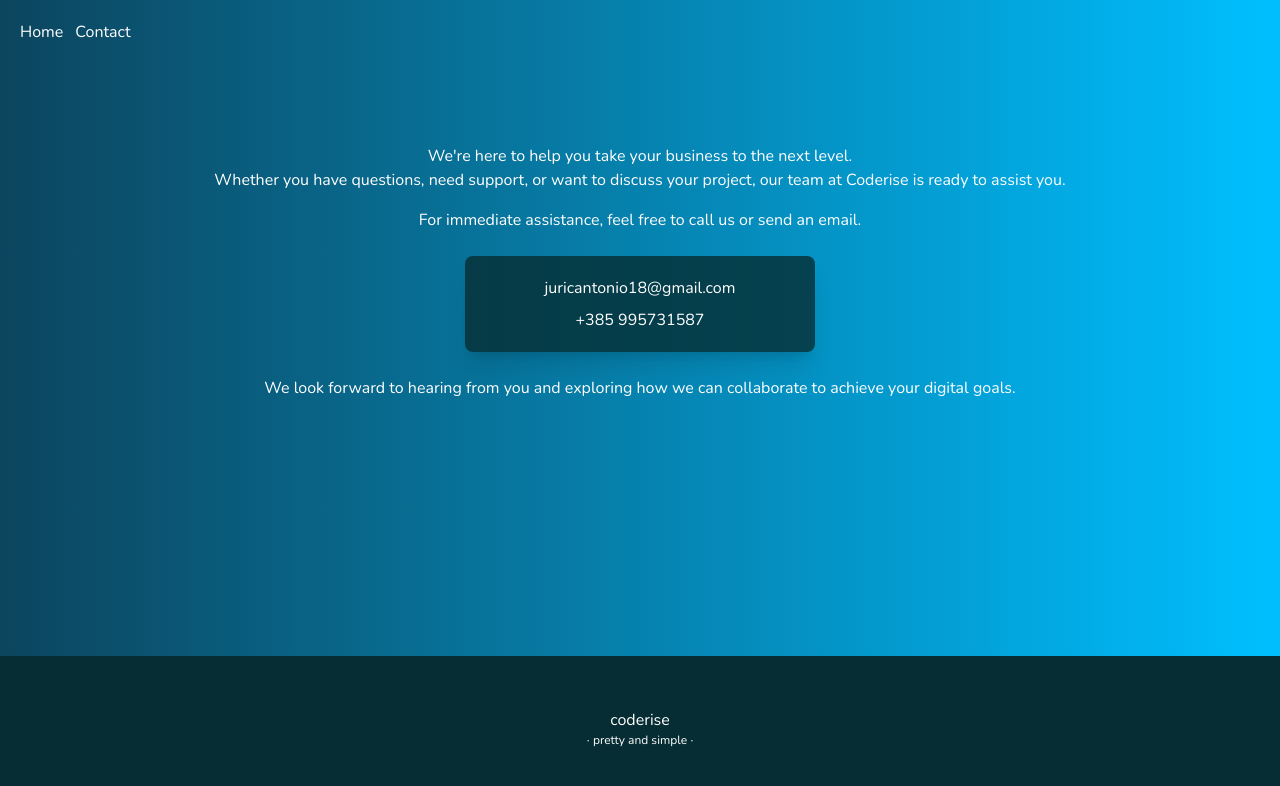
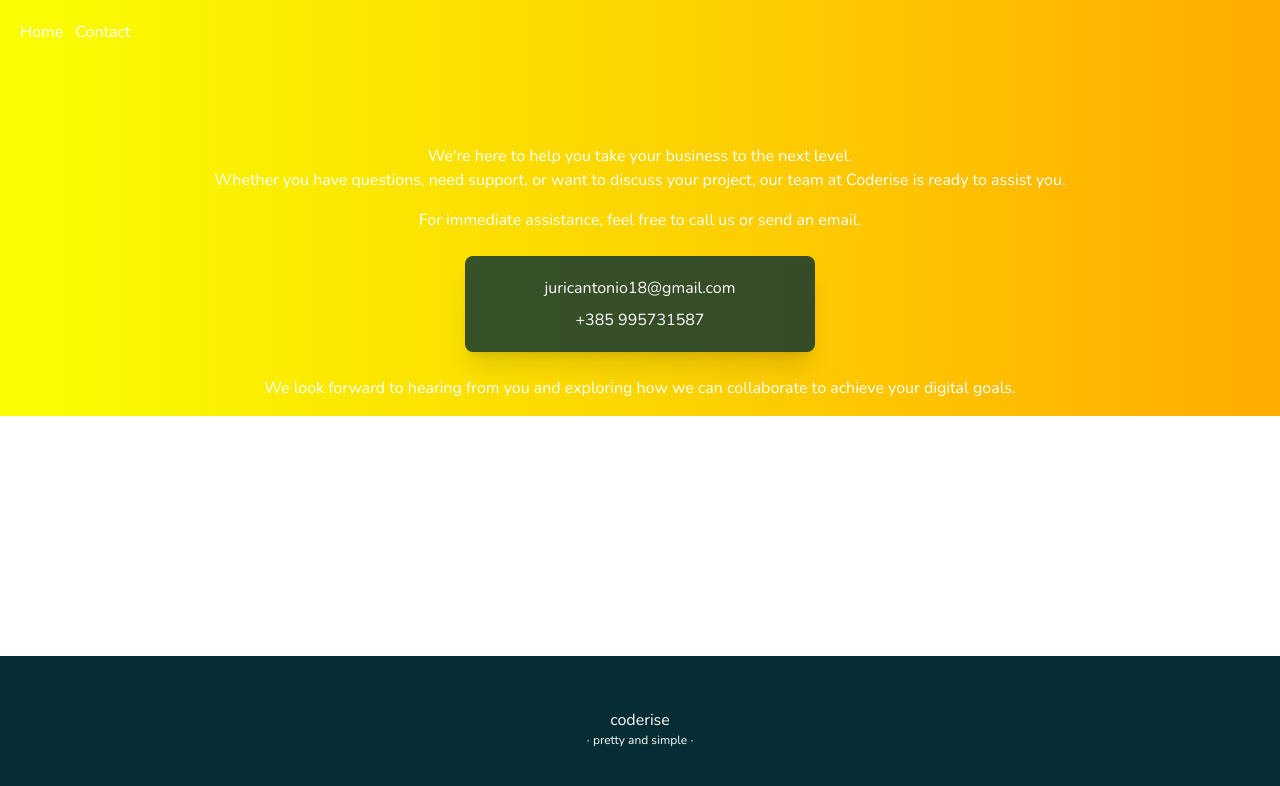
Before and after one commit to Antonioax/Coderise, an Angular app: page /contact in a window 1280 px wide. Shown: the top 786 px of the page. Built offline with nearby package versions, Linux system fonts and the light colour scheme.

Commit message:
Started redesigning contact component

```diff
--- a/src/app/app.component.html
+++ b/src/app/app.component.html
@@ -1,18 +1,5 @@
 <div
   class="min-h-screen w-full flex flex-col justify-between"
-  style="
-    background: rgb(2, 0, 36);
-    background: linear-gradient(
-      270deg,
-      rgba(2, 0, 36, 1) 0%,
-      rgba(15, 23, 42, 1) 0%,
-      rgba(10, 63, 103, 1) 0%,
-      rgba(18, 179, 203, 1) 0%,
-      rgba(0, 191, 255, 1) 0%,
-      rgba(12, 69, 94, 1) 100%,
-      rgba(0, 212, 255, 1) 100%
-    );
-  "
 >
   <div>
     <app-header />
--- a/src/app/components/contact/contact.component.html
+++ b/src/app/components/contact/contact.component.html
@@ -1,13 +1,26 @@
-<div>
-  <div class="flex flex-col justify-center items-center mt-32">
+<div
+  class="flex flex-col justify-center items-center pt-32"
+  style="
+    background: rgb(255, 171, 0);
+    background: linear-gradient(
+      270deg,
+      rgba(255, 171, 0, 1) 0%,
+      rgba(250, 255, 0, 1) 100%
+    );
+  "
+>
   <div class="max-w-[1000px] m-4 text-center flex flex-col items-center">
     <div>We're here to help you take your business to the next level.</div>
     <div class="mb-4">
       Whether you have questions, need support, or want to discuss your project,
       our team at Coderise is ready to assist you.
     </div>
-      <div class="mb-6">For immediate assistance, feel free to call us or send an email.</div>
-      <div class="bg-main bg-opacity-80 rounded-lg py-5 px-20 shadow-xl font-semibold">
+    <div class="mb-6">
+      For immediate assistance, feel free to call us or send an email.
+    </div>
+    <div
+      class="bg-main bg-opacity-80 rounded-lg py-5 px-20 shadow-xl font-semibold"
+    >
       <div class="font-normal mb-2">juricantonio18&commat;gmail.com</div>
       <div class="font-normal">+385 995731587</div>
     </div>
@@ -25,4 +38,3 @@
       </div>
     </form> -->
 </div>
-</div>
--- a/src/app/components/home/home.component.html
+++ b/src/app/components/home/home.component.html
@@ -1,4 +1,16 @@
-<div class="flex justify-center items-center mt-44 flex-col">
+<div class="flex justify-center items-center pt-44 flex-col" style="
+    background: rgb(2, 0, 36);
+    background: linear-gradient(
+      270deg,
+      rgba(2, 0, 36, 1) 0%,
+      rgba(15, 23, 42, 1) 0%,
+      rgba(10, 63, 103, 1) 0%,
+      rgba(18, 179, 203, 1) 0%,
+      rgba(0, 191, 255, 1) 0%,
+      rgba(12, 69, 94, 1) 100%,
+      rgba(0, 212, 255, 1) 100%
+    );
+  ">
   <div class="text-6xl sm:text-9xl font-thin">
     code<span class="font-light">rise</span>
   </div>
```
Lines whose indentation alone changed are shown as unchanged.
